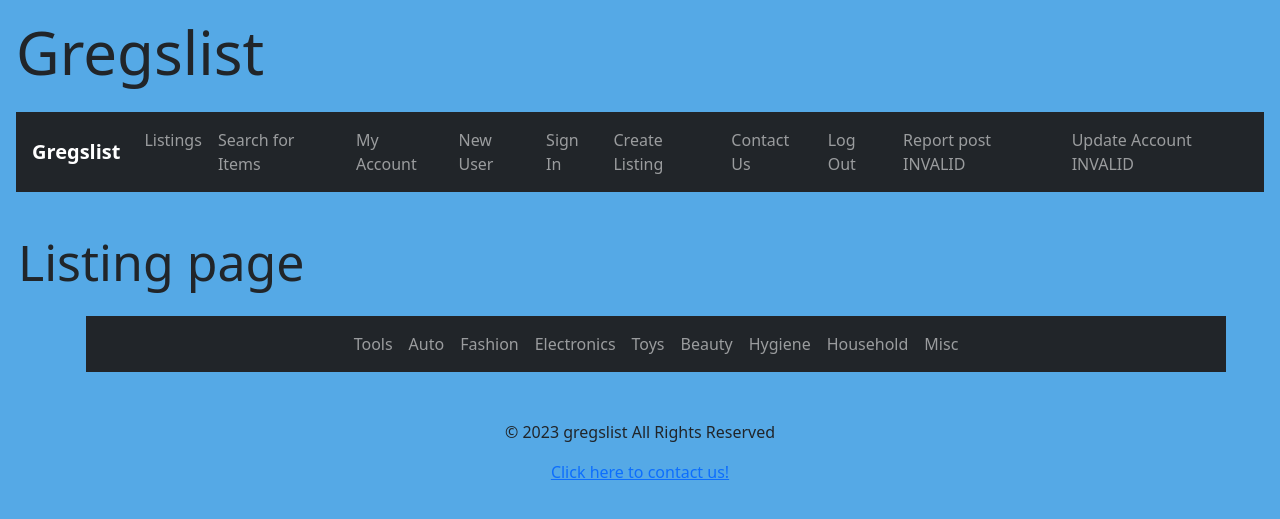
After one commit to ajwild320/Project-Gregslist, a Flask app: page /listings in a window 1280 px wide. The commit adds this page. Shown: the top 519 px of the page. Run offline with Flask 3, Linux system fonts and the light colour scheme; the visitor is signed in with stand-in values (Sample User, id 1).

Commit message:
Adding basic listing page functionality

```diff
--- a/app.py
+++ b/app.py
@@ -172,6 +172,41 @@ def create_item():
     created_item = item_repository_singleton.create_item(item_name, price, category, description, condition, seller)
     return redirect(f'/items/{created_item.item_id}')
 
+@app.get('/listings')
+def display_all_listings():
+    if 'user' in session:
+        user = session['user']
+        # name = request.args.get('name', '')
+        # if name != '':
+            # found_items = item_repository_singleton.search_items_name(name)
+        return render_template('listings.html')
+    else:
+        return render_template('sign_in.html')
+
+@app.get('/listings/<id>')
+def get_category(id):
+    print(id)
+    if 'user' in session:
+        cat_name = id
+        found_items_cat = []
+        found_items_cat = item_repository_singleton.search_items_category(cat_name)
+        return render_template('listings.html', search_active=True,items=found_items_cat)
+    else:
+        return render_template('sign_in.html')
+
+    try:
+        user = session['user']
+        # cat_name = id
+        cat_name = "saw"
+        found_items_cat = []
+        found_items_cat = item_repository_singleton.search_items_name(cat_name)
+
+
+        return render_template('listings.html', search_active=True,items=found_items_cat)
+    except:
+        return render_template('sign_in.html')
+
+
 @app.get('/items/search')
 def search_items_by_name():
     try:
--- a/src/repositories/item_repository.py
+++ b/src/repositories/item_repository.py
@@ -24,6 +24,12 @@ class ItemRepository:
         item = Item.query.filter(Item.item_name.ilike(item_name)).all()
         return item
 
+    def search_items_category(self,category):
+        item = Item.query.filter(Item.category.ilike(category)).all()
+        # item = Item.query.filter(Item.category).all()
+        return item
+        # return Item.query.all()        # return Item.query.filter(Item.category.ilike(category)).all()
+
 
 # Singleton to be used in other modules
 item_repository_singleton = ItemRepository()
--- a/templates/_layout.html
+++ b/templates/_layout.html
@@ -19,8 +19,8 @@
 
       <div class="collapse navbar-collapse" id="navbarSupportedContent">
         <ul class="navbar-nav mr-auto">
-          <li class="nav-item active">
-            <a class="nav-link" href=" ">Listings</a>
+          <li class="nav-item">
+            <a class="nav-link" href="/listings">Listings</a>
           </li>
           <li class="nav-item">
             <a class="nav-link" href="/items/search">Search for Items</a>
--- /dev/null
+++ b/templates/listings.html
@@ -0,0 +1,79 @@
+{% extends '_layout.html' %}
+
+{% block title %}
+    Home page
+{% endblock %}
+
+{% block content %}
+    <h1 style="padding-left: 1rem; padding-top: 1rem; padding-bottom: 1rem; font-size: 60px;">Gregslist</h1>
+{% endblock %}
+
+{% block body %}
+    <h1 style="margin-left: -4rem; padding-top: 1rem; padding-bottom: 1rem; font-size: 50px;">Listing page</h1>
+    <!-- <button id="tools"></button> -->
+    <div class="row">
+        <nav class="navbar navbar-expand-sm navbar-dark bg-dark mx-3">
+
+            <div class="collapse navbar-collapse align-items-center justify-content-center" id="navbarSupportedContent">
+            <ul class="navbar-nav mr-auto overflow-auto ">
+
+                <li class="nav-item">
+                <a class="nav-link" href="/listings/tools">Tools</a>
+                </li>
+                <li class="nav-item">
+                    <a class="nav-link" href="/listings/auto">Auto</a>
+                </li>
+                <li class="nav-item">
+                    <a class="nav-link" href="/listings/fashion">Fashion</a>
+                </li>
+                <li class="nav-item">
+                    <a class="nav-link" href="/listings/electronics">Electronics</a>
+                </li>
+                <li class="nav-item">
+                    <a class="nav-link" href="/listings/toys">Toys</a>
+                </li>
+                <li class="nav-item">
+                    <a class="nav-link" href="/listings/beauty">Beauty</a>
+                </li>
+                <li class="nav-item">
+                    <a class="nav-link" href="/listings/hygiene">Hygiene</a>
+                </li>
+                <li class="nav-item">
+                    <a class="nav-link" href="/listings/household">Household</a>
+                </li>
+                <li class="nav-item">
+                    <a class="nav-link" href="/listings/misc">Misc</a>
+                </li>
+            </ul>
+            </div>
+        </nav>
+        {% if items|length != 0 %}
+        <div class="bg-light w-150 mx-auto p-3 mt-3 mb-5">
+            <table class="table">
+            <thead>
+                <tr>
+                <th>Item</th>
+                <th>Price</th>
+                <th>Description</th>
+                <th>Condition</th>
+                </tr>
+            </thead>
+            <tbody>
+                {% for item in items %}
+                <tr>
+                    <td><a href="/items/{{ item.item_id }}">{{ item.item_name }}</a></td>
+                    <td>${{ item.price }}</td>
+                    <td>{{ item.description }}</td>
+                    <td>{{ item.condition }}</td>
+                </tr>
+                {% endfor %}
+            </tbody>
+            </table>
+            </div>
+            {% endif %}
+    </div>
+
+
+
+
+{% endblock %}
--- a/templates/search.html
+++ b/templates/search.html
@@ -23,6 +23,7 @@
 
     {% if search_query != '' %}
     {% if item|length != 0 %}
+    <h2>{{item|length}}</h2>
     <div class="bg-light w-150 mx-auto p-3 mt-3 mb-5">
     <table class="table">
     <thead>
```
Also changed, not shown: templates/create_listing.html (+50 -0 lines).
